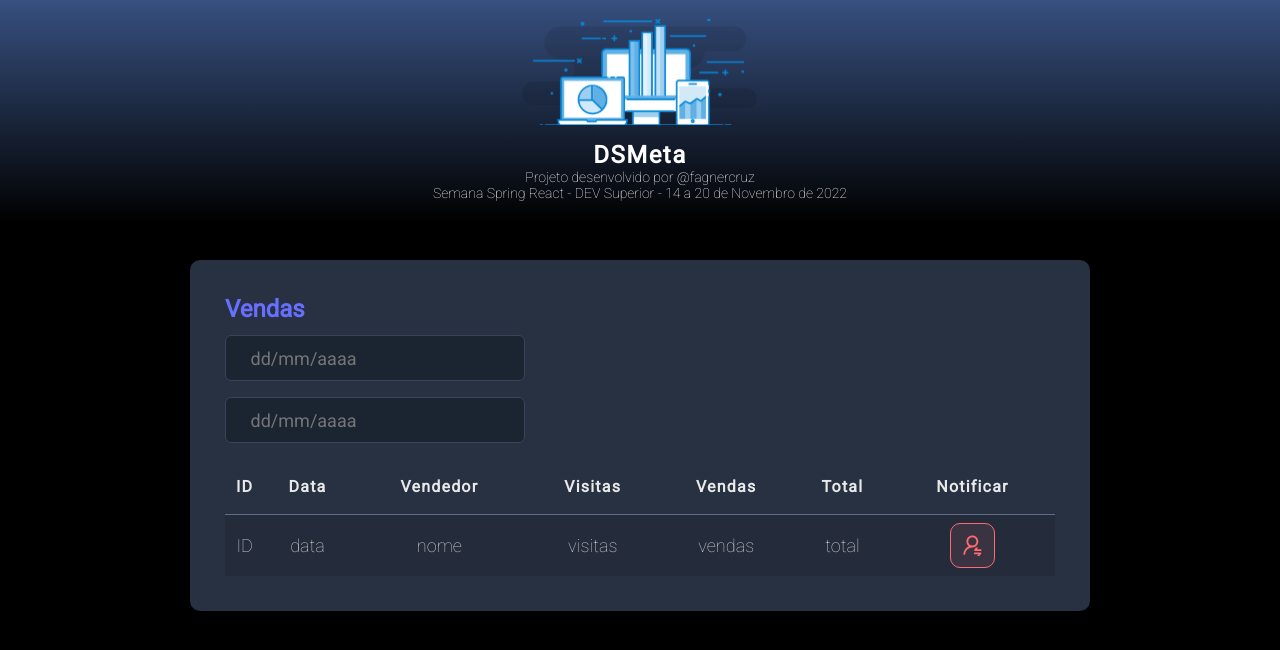
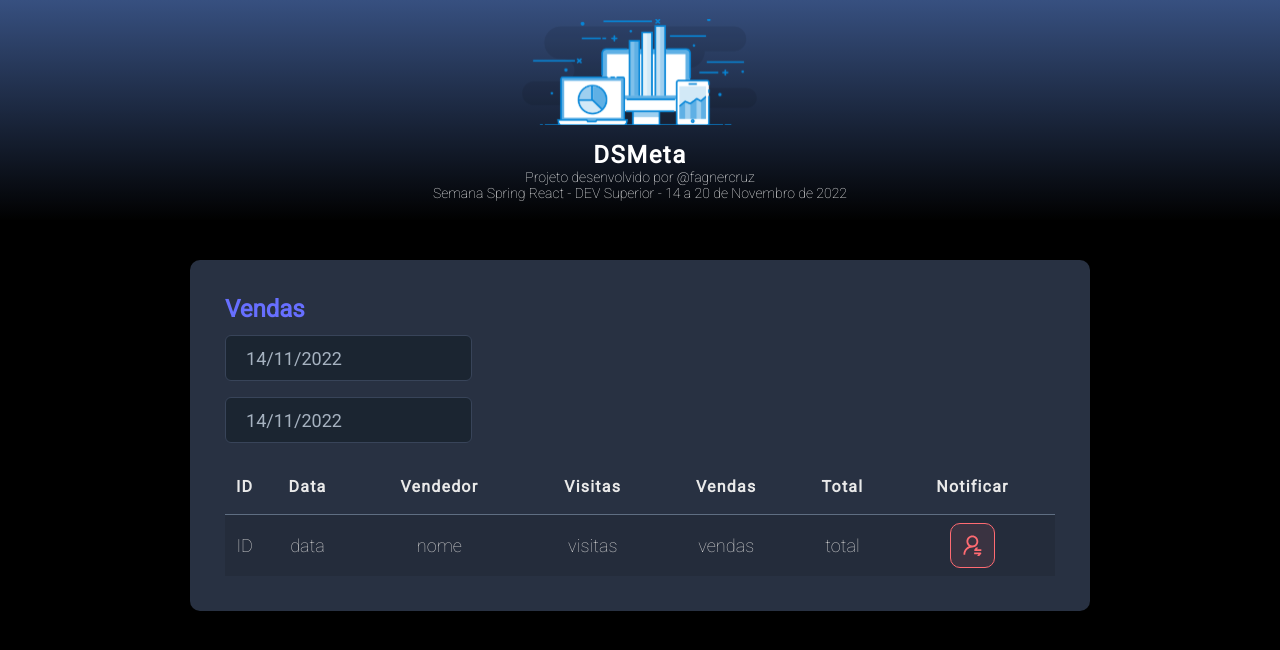
Before and after one commit to fagnercruz/DSMeta, a React (Vite) app in the folder frontend/: page / in a window 1280 px wide. Shown: the top 650 px of the page. Built offline with nearby package versions, Linux system fonts and the light colour scheme.

Commit message:
Add Datepicker component

```diff
--- a/frontend/package.json
+++ b/frontend/package.json
@@ -8,7 +8,9 @@
     "preview": "vite preview"
   },
   "dependencies": {
+    "@types/react-datepicker": "4.4.2",
     "react": "^18.0.0",
+    "react-datepicker": "4.8.0",
     "react-dom": "^18.0.0"
   },
   "devDependencies": {
--- a/frontend/src/componentes/SalesCard/index.tsx
+++ b/frontend/src/componentes/SalesCard/index.tsx
@@ -1,3 +1,5 @@
+import DatePicker from "react-datepicker";
+import "react-datepicker/dist/react-datepicker.css";
 import NotificationButtom from "../NotificationButtom";
 import "./style.css";
 
@@ -7,10 +9,20 @@
       <h2>Vendas</h2>
       <div className="filtros">
         <div className="input-container">
-          <input type="text" placeholder=" dd/mm/aaaa" />
+          <DatePicker
+            selected={new Date()}
+            onChange={(date: Date) => {}}
+            className="dsmeta-input"
+            dateFormat="dd/MM/yyyy"
+          />
         </div>
         <div className="input-container">
-          <input type="text" placeholder=" dd/mm/aaaa" />
+        <DatePicker
+            selected={new Date()}
+            onChange={(date: Date) => {}}
+            className="dsmeta-input"
+            dateFormat="dd/MM/yyyy"
+          />
         </div>
       </div>
       <div>
--- a/frontend/src/componentes/SalesCard/style.css
+++ b/frontend/src/componentes/SalesCard/style.css
@@ -15,7 +15,7 @@
     max-width: 300px;
 }
 
-.card input {
+.dsmeta-input {
     height: 46px;
     width: 100%;
     background-color: #1B2531;
```
Also changed, not shown: 1 other file (tests, documents, lock files or other folders).
